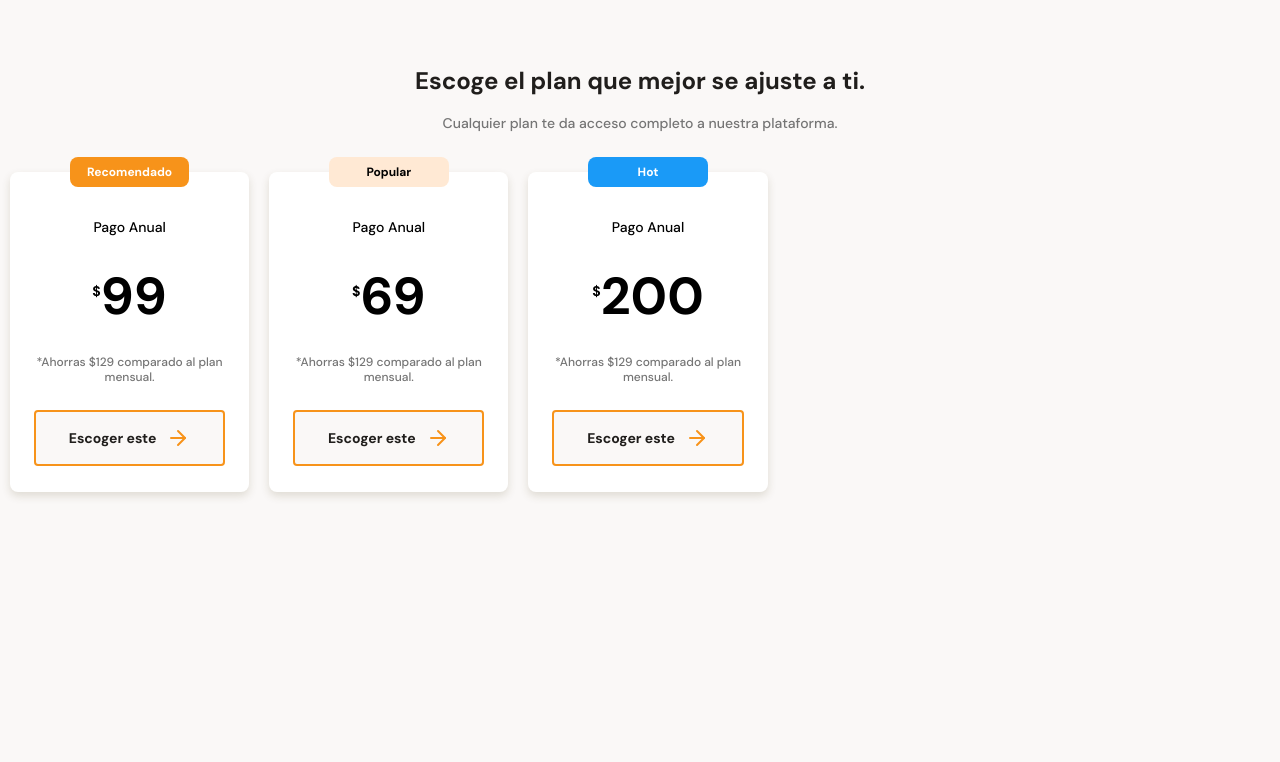
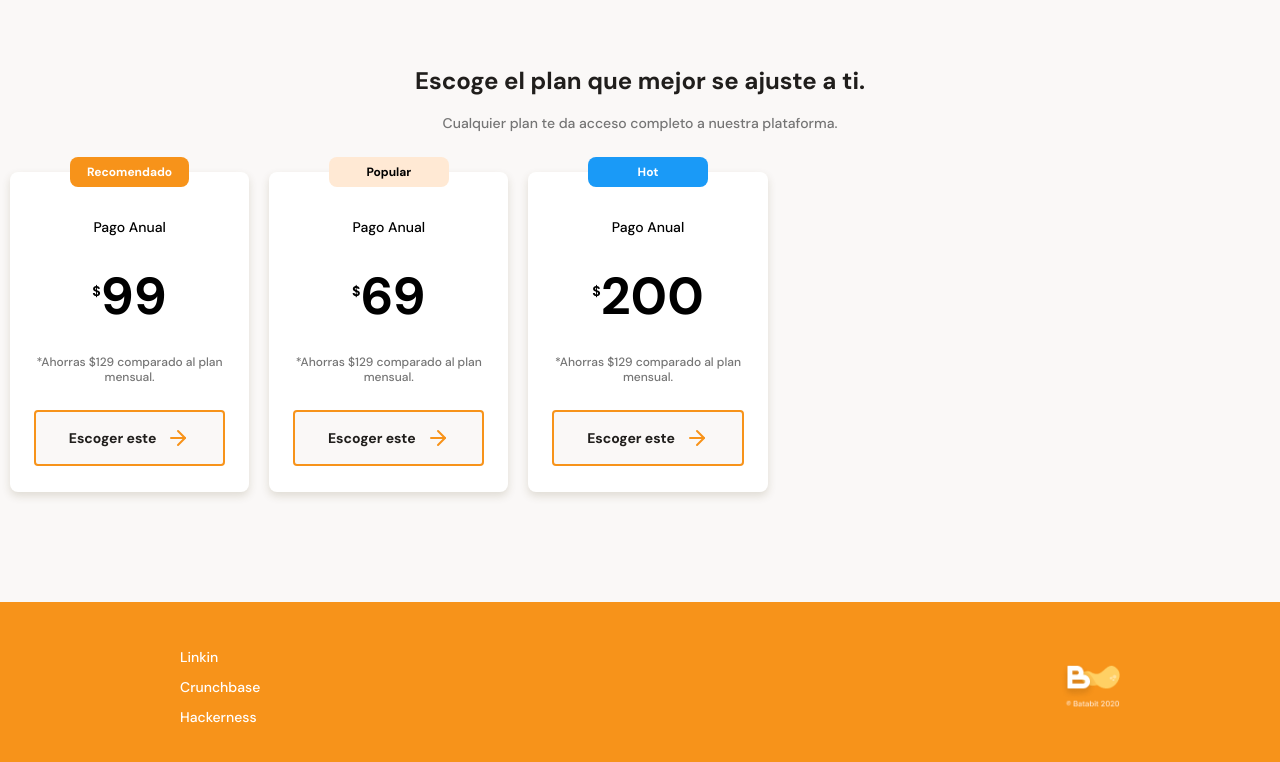
Before and after one commit to AndresVergara28/Batabit-mobileFirst, a plain HTML site: page index.html in a window 1280 px wide. Shown: the part 2446-3208 px from the top of the page. Before the commit the page ends 3048 px from the top, so only its background shows below. Drawn offline with Linux system fonts and the light colour scheme.

Commit message:
terminando footer

```diff
--- a/index.html
+++ b/index.html
@@ -175,6 +175,20 @@
         </section>
       </section>
     </main>
-    <footer></footer>
+    <footer>
+
+      <div class="footer-list-container">
+        <ul>
+          <li><a href="#">Linkin</a></li>
+          <li><a href="#">Crunchbase</a></li>
+          <li><a href="#">Hackerness</a></li>
+        </ul>
+
+      </div>
+
+      <div class="footer-logo-container">
+
+      </div>
+    </footer>
   </body>
 </html>
--- a/styles/styles.css
+++ b/styles/styles.css
@@ -536,3 +536,51 @@ main {
   min-height: 18px;
   background-image: url("../assets/icons/arrow-right.svg");
 }
+
+
+/* FOOTER */
+
+footer{
+  display: flex;
+  flex-direction: row;
+  align-items: center;
+  justify-content: space-around;
+  width: 100%;
+  min-width: 320px;
+  height: auto;
+  background-color: var(--bitcoin-orange);
+  padding: 4rem 2rem;
+}
+
+footer .footer-list-container{
+  width: 50%;
+}
+footer .footer-list-container ul li a{
+  font-size: 1.4rem;
+  line-height: 1.8rem;
+  text-align: center;
+  font-weight: 500;
+  text-decoration: none ;
+  color: var(--just-white);
+}
+footer .footer-list-container ul li {
+  width: 100%;
+  padding: 0.6rem 0;
+  list-style-type: none;
+}
+footer .footer-list-container ul {
+  width: 100%;
+  padding-left: 2rem;
+}
+
+
+
+
+footer .footer-logo-container{
+  width: 60px;
+  height: 50px;
+  background-image: url('../assets/imgs/footerLogo.png');
+  background-position: center ;
+  background-size: contain;
+  background-repeat: no-repeat;
+}
```
Also changed, not shown: assets/imgs/footerLogo.png (added).
